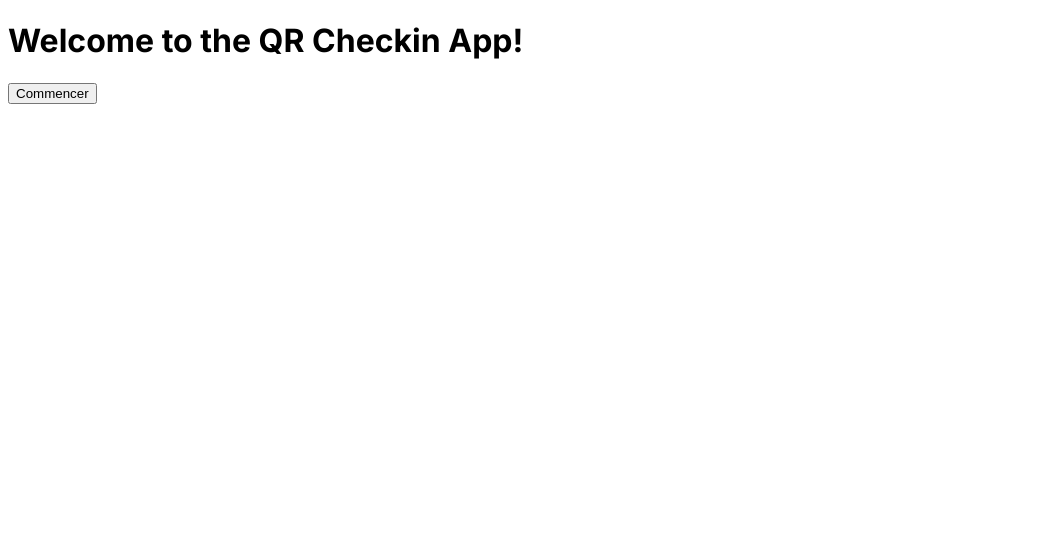
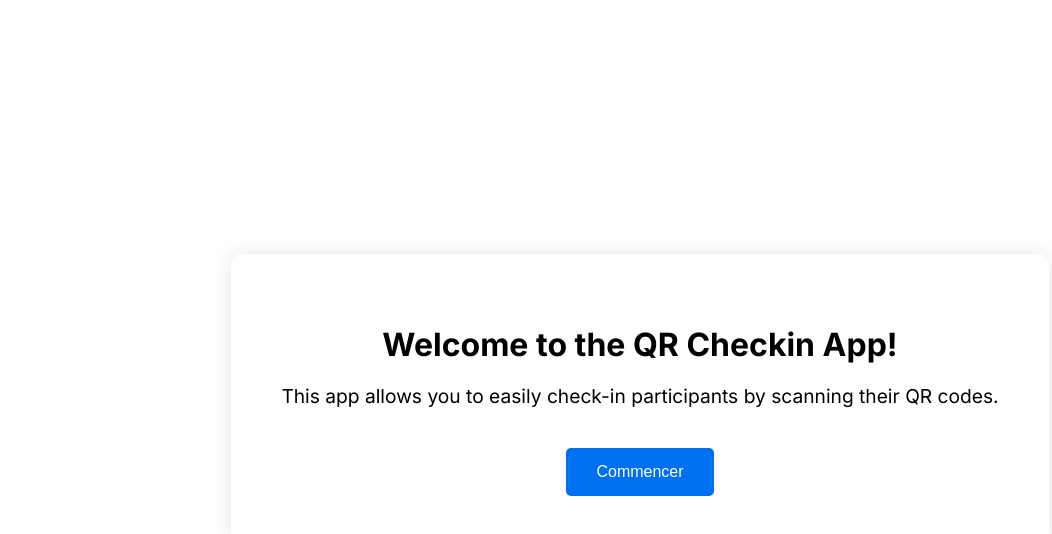
Before and after one commit to nowelflantier/evm-checkin-app, a Next.js app: page / in a window 1280 px wide. Shown: the top 534 px of the page, without its empty margins (0-1052 px from the left). Built offline with nearby package versions, Linux system fonts and the light colour scheme.

Commit message:
améliorations UI

```diff
--- /dev/null
+++ b/src/app/Home.module.css
@@ -0,0 +1,33 @@
+.container {
+  text-align: center;
+  padding: 50px;
+  background: #fff;
+  border-radius: 10px;
+  box-shadow: 0 0 20px rgba(0, 0, 0, 0.1);
+
+}
+
+.heading {
+  margin-bottom: 20px;
+  font-size: 2em;
+}
+
+.description {
+  font-size: 1.2em;
+  margin-bottom: 30px;
+}
+
+.button {
+  background-color: #0070f3;
+  color: white;
+  padding: 15px 30px;
+  border: none;
+  border-radius: 5px;
+  font-size: 1em;
+  cursor: pointer;
+  transition: background-color 0.3s ease;
+}
+
+.button:hover {
+  background-color: #005bb5;
+}
--- /dev/null
+++ b/src/app/checkpoints/Checkpoints.module.css
@@ -0,0 +1,27 @@
+.container {
+    padding: 20px;
+  }
+
+  .heading {
+    margin-bottom: 20px;
+    font-size: 2em;
+    text-align: center;
+  }
+
+  .list {
+    list-style-type: none;
+    padding: 0;
+  }
+
+  .listItem {
+    padding: 10px;
+    margin: 5px 0;
+    background: #f0f0f0;
+    border-radius: 5px;
+    cursor: pointer;
+    transition: background-color 0.3s ease;
+  }
+
+  .listItem:hover {
+    background-color: #d0d0d0;
+  }
--- a/src/app/checkpoints/page.js
+++ b/src/app/checkpoints/page.js
@@ -2,6 +2,7 @@
 
 import { useEffect, useState } from 'react';
 import { useRouter } from 'next/navigation';
+import styles from './Checkpoints.module.css';
 
 export default function CheckpointsPage() {
   const [checkpoints, setCheckpoints] = useState([]);
@@ -38,11 +39,11 @@ export default function CheckpointsPage() {
   }
 
   return (
-    <div>
-      <h1>Select a Checkpoint</h1>
-      <ul>
+    <div className={styles.container}>
+      <h1 className={styles.heading}>Select a Checkpoint</h1>
+      <ul className={styles.list}>
         {checkpoints.map((checkpoint) => (
-          <li key={checkpoint._id} onClick={() => handleSelectCheckpoint(checkpoint._id)}>
+          <li key={checkpoint._id} className={styles.listItem} onClick={() => handleSelectCheckpoint(checkpoint._id)}>
             {checkpoint.name}
           </li>
         ))}
--- /dev/null
+++ b/src/app/enter-token/EnterToken.module.css
@@ -0,0 +1,37 @@
+.container {
+    text-align: center;
+    padding: 50px;
+    background: #fff;
+    border-radius: 10px;
+    box-shadow: 0 0 20px rgba(0, 0, 0, 0.1);
+  }
+
+  .heading {
+    margin-bottom: 20px;
+    font-size: 2em;
+  }
+
+  .input {
+    width: 100%;
+    padding: 10px;
+    margin-top: 10px;
+    border: 1px solid #ccc;
+    border-radius: 5px;
+    font-size: 1em;
+  }
+
+  .button {
+    background-color: #0070f3;
+    color: white;
+    padding: 15px 30px;
+    border: none;
+    border-radius: 5px;
+    font-size: 1em;
+    cursor: pointer;
+    margin-top: 20px;
+    transition: background-color 0.3s ease;
+  }
+
+  .button:hover {
+    background-color: #005bb5;
+  }
--- a/src/app/enter-token/page.js
+++ b/src/app/enter-token/page.js
@@ -3,6 +3,7 @@
 
 import { useRouter } from 'next/navigation';
 import { useState } from 'react';
+import styles from './EnterToken.module.css';
 
 export default function EnterTokenPage() {
   const [token, setToken] = useState('');
@@ -14,14 +15,15 @@ export default function EnterTokenPage() {
   };
 
   return (
-    <div>
-      <h1>Enter your Eventmaker API Token</h1>
+    <div className={styles.container}>
+      <h1 className={styles.heading}>Enter your Eventmaker API Token</h1>
       <input
         type="text"
         value={token}
         onChange={(e) => setToken(e.target.value)}
+        className={styles.input}
       />
-      <button onClick={handleSubmit}>Valider</button>
+      <button onClick={handleSubmit} className={styles.button}>Valider</button>
     </div>
   );
 }
--- /dev/null
+++ b/src/app/events/Events.module.css
@@ -0,0 +1,28 @@
+.container {
+    padding: 20px;
+  }
+
+  .heading {
+    margin-bottom: 20px;
+    font-size: 2em;
+    text-align: center;
+  }
+
+  .list {
+    list-style-type: none;
+    padding: 0;
+  }
+
+  .listItem {
+    padding: 10px;
+    margin: 5px 0;
+    background: #f0f0f0;
+    border-radius: 5px;
+    cursor: pointer;
+    /* color: #000; */
+    transition: background-color 0.3s ease;
+  }
+
+  .listItem:hover {
+    background-color: #d0d0d0;
+  }
--- a/src/app/events/page.js
+++ b/src/app/events/page.js
@@ -2,6 +2,8 @@
 
 import { useEffect, useState } from 'react';
 import { useRouter } from 'next/navigation';
+import styles from './Events.module.css';
+
 
 export default function EventsPage() {
   const [events, setEvents] = useState([]);
@@ -37,15 +39,15 @@ export default function EventsPage() {
   }
 
   return (
-    <div>
-      <h1>Select an Event</h1>
-      <ul>
-        {events.map((event) => (
-          <li key={event._id} onClick={() => handleSelectEvent(event._id)}>
-            {event.title} - {event._id}
-          </li>
-        ))}
-      </ul>
-    </div>
+    <div className={styles.container}>
+    <h1 className={styles.heading}>Select an Event</h1>
+    <ul className={styles.list}>
+      {events.map((event) => (
+        <li key={event._id} className={styles.listItem} onClick={() => handleSelectEvent(event._id)}>
+          {event.title}
+        </li>
+      ))}
+    </ul>
+  </div>
   );
 }
--- a/src/app/globals.css
+++ b/src/app/globals.css
@@ -31,3 +31,55 @@ body {
     text-wrap: balance;
   }
 } */
+html, body {
+  height: 100%;
+  margin: 0;
+  padding: 0;
+  overflow: hidden; /* Empêche le scroll */
+  box-sizing: border-box; /* Inclut les bordures et les marges dans la taille totale */
+}
+
+body {
+  display: flex;
+  justify-content: center;
+  align-items: center;
+  padding: 20px; /* Ajoute des marges internes pour le body */
+}
+
+
+.container {
+  max-width: 600px;
+  margin: 50px auto;
+  padding: 20px;
+  background: #fff;
+  box-shadow: 0 0 10px rgba(0, 0, 0, 0.1);
+  border-radius: 8px;
+}
+
+button {
+  background-color: #0070f3;
+  color: white;
+  border: none;
+  padding: 10px 20px;
+  margin-top: 10px;
+  border-radius: 5px;
+  cursor: pointer;
+  transition: background-color 0.3s ease;
+}
+
+button:hover {
+  background-color: #005bb5;
+}
+
+input[type="text"] {
+  width: 100%;
+  padding: 10px;
+  margin-top: 10px;
+  border: 1px solid #ccc;
+  border-radius: 5px;
+}
+
+h1 {
+  font-size: 24px;
+  margin-bottom: 20px;
+}
--- a/src/app/page.js
+++ b/src/app/page.js
@@ -1,12 +1,14 @@
 // app/page.js
 import Link from 'next/link';
+import styles from './Home.module.css';
 
 export default function HomePage() {
   return (
-    <div>
-      <h1>Welcome to the QR Checkin App!</h1>
+    <div className={styles.container}>
+      <h1 className={styles.heading}>Welcome to the QR Checkin App!</h1>
+      <p className={styles.description}>This app allows you to easily check-in participants by scanning their QR codes.</p>
       <Link href="/enter-token">
-        <button>Commencer</button>
+        <button className={styles.button}>Commencer</button>
       </Link>
     </div>
   );
--- /dev/null
+++ b/src/app/scanner/Scanner.module.css
@@ -0,0 +1,37 @@
+/* app/scanner/Scanner.module.css */
+
+.container {
+    position: relative;
+    text-align: center;
+  }
+
+  .heading {
+    position: absolute;
+    top: 20px;
+    left: 50%;
+    transform: translateX(-50%);
+    z-index: 1;
+    color: white;
+    font-size: 1.5em;
+    background-color: rgba(0, 0, 0, 0.5);
+    padding: 10px;
+    border-radius: 5px;
+  }
+
+  .popup {
+    position: absolute;
+    bottom: 20px;
+    left: 50%;
+    transform: translateX(-50%);
+    background: rgba(0, 0, 0, 0.7);
+    color: white;
+    padding: 15px;
+    border-radius: 10px;
+    font-size: 1.2em;
+    z-index: 1;
+  }
+
+  .scannedData {
+    margin-top: 20px;
+    font-size: 1.2em;
+  }
--- a/src/app/scanner/page.js
+++ b/src/app/scanner/page.js
@@ -3,12 +3,14 @@
 import { useState } from 'react';
 import { useRouter } from 'next/navigation';
 import dynamic from 'next/dynamic';
+import styles from './Scanner.module.css';
 
 const QrScanner = dynamic(() => import('react-qr-scanner'), { ssr: false });
 
 export default function ScannerPage() {
   const [scannedData, setScannedData] = useState(null);
   const [message, setMessage] = useState('');
+  const [lastScannedTime, setLastScannedTime] = useState(0);
   const router = useRouter();
 
   const extractUID = (qrData) => {
@@ -20,7 +22,9 @@ export default function ScannerPage() {
   };
 
   const handleScan = async (data) => {
-    if (data) {
+    const currentTime = new Date().getTime();
+    if (data && currentTime - lastScannedTime > 2000) {
+      setLastScannedTime(currentTime);
       const uid = extractUID(data.text);
       setScannedData(uid);
       const token = localStorage.getItem('auth_token');
@@ -35,6 +39,8 @@ export default function ScannerPage() {
       });
       const result = await response.json();
       setMessage(result.message);
+      setTimeout(() => setMessage(''), 3000); // Hide message after 3 seconds
+
     }
   };
 
@@ -43,21 +49,27 @@ export default function ScannerPage() {
   };
 
   const previewStyle = {
-    height: 240,
-    width: 320,
+    height: '80vh',
+    width: '90vw',
+    objectFit: 'cover'
   };
 
   return (
-    <div>
-      <h1>Scan Participant QR Code</h1>
+    <div className={styles.container}>
+    <h1 className={styles.heading}>Scan Participant QR Code</h1>
     <QrScanner
       delay={300}
       style={previewStyle}
       onError={handleError}
       onScan={handleScan}
     />
-      {scannedData && <p>Scanned UID: {scannedData}</p>}
-      {message && <p>{message}</p>}
+   {/* Remplace la caméra par une image de test */}
+   {/* <img src="https://fastly.picsum.photos/id/411/1080/1920.jpg?hmac=lOOufV88QhuRyjHpbzxU9sf1Egye4crSar2t_wuVk9M" alt="Test QR Code" style={previewStyle} /> */}
+      {/* Boutons pour simuler les scans */}
+      {/* <button onClick={() => handleScan({ text: 'MECARD:UID:DKG76YT;' })}>Simulate Scan (Valid UID)</button>
+      <button onClick={() => handleScan({ text: 'INVALID QR CODE' })}>Simulate Scan (Invalid UID)</button> */}
+      {scannedData && <p className={styles.scannedData}>Scanned UID: {scannedData}</p>}
+      {message && <div className={styles.popup}>{message}</div>}
   </div>
   );
 }
```
Also changed, not shown: src/app/scanner/test-qr-code.webp (added), 1 other file (tests, documents, lock files or other folders). Lines whose indentation alone changed are shown as unchanged.
